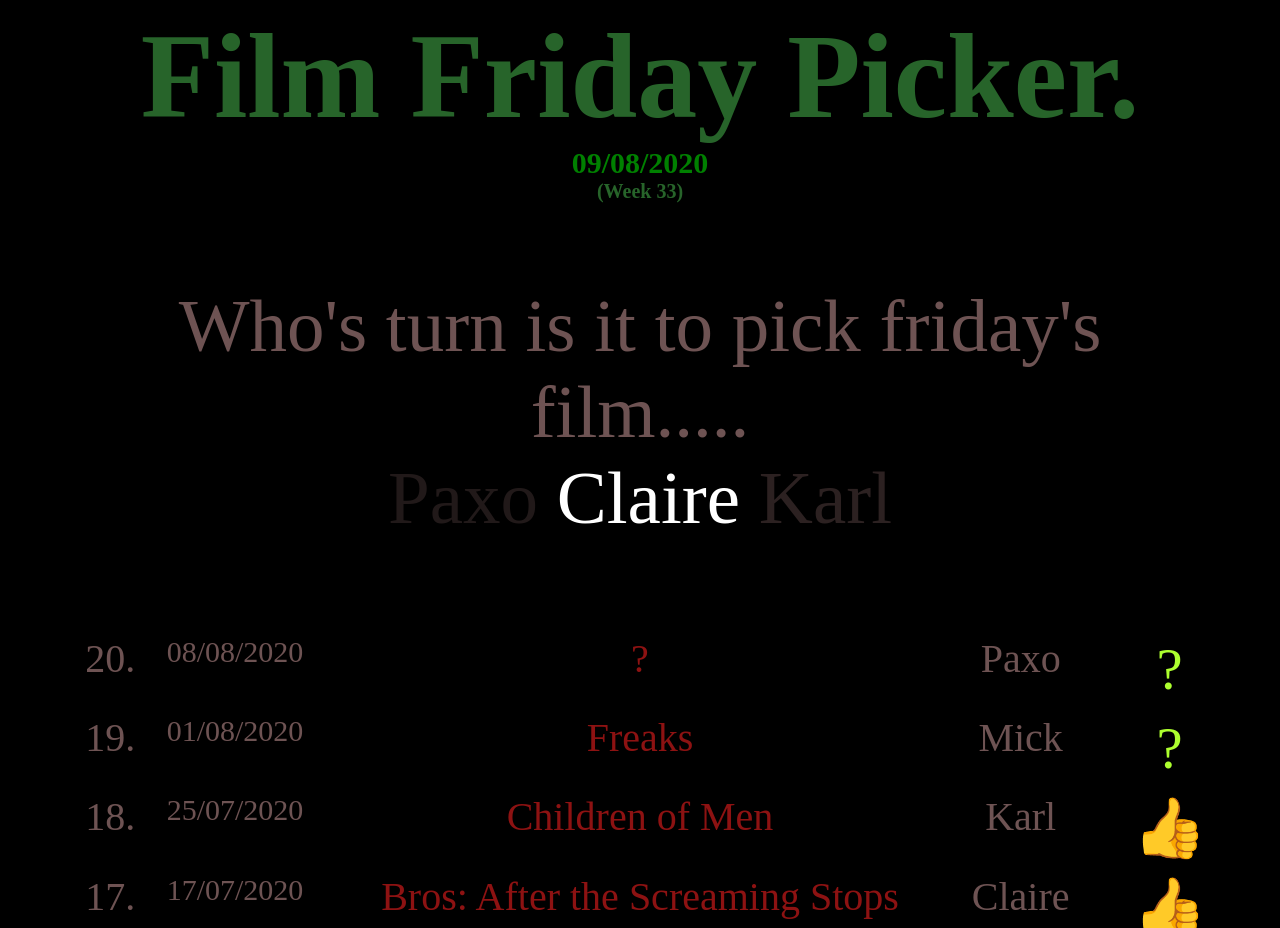
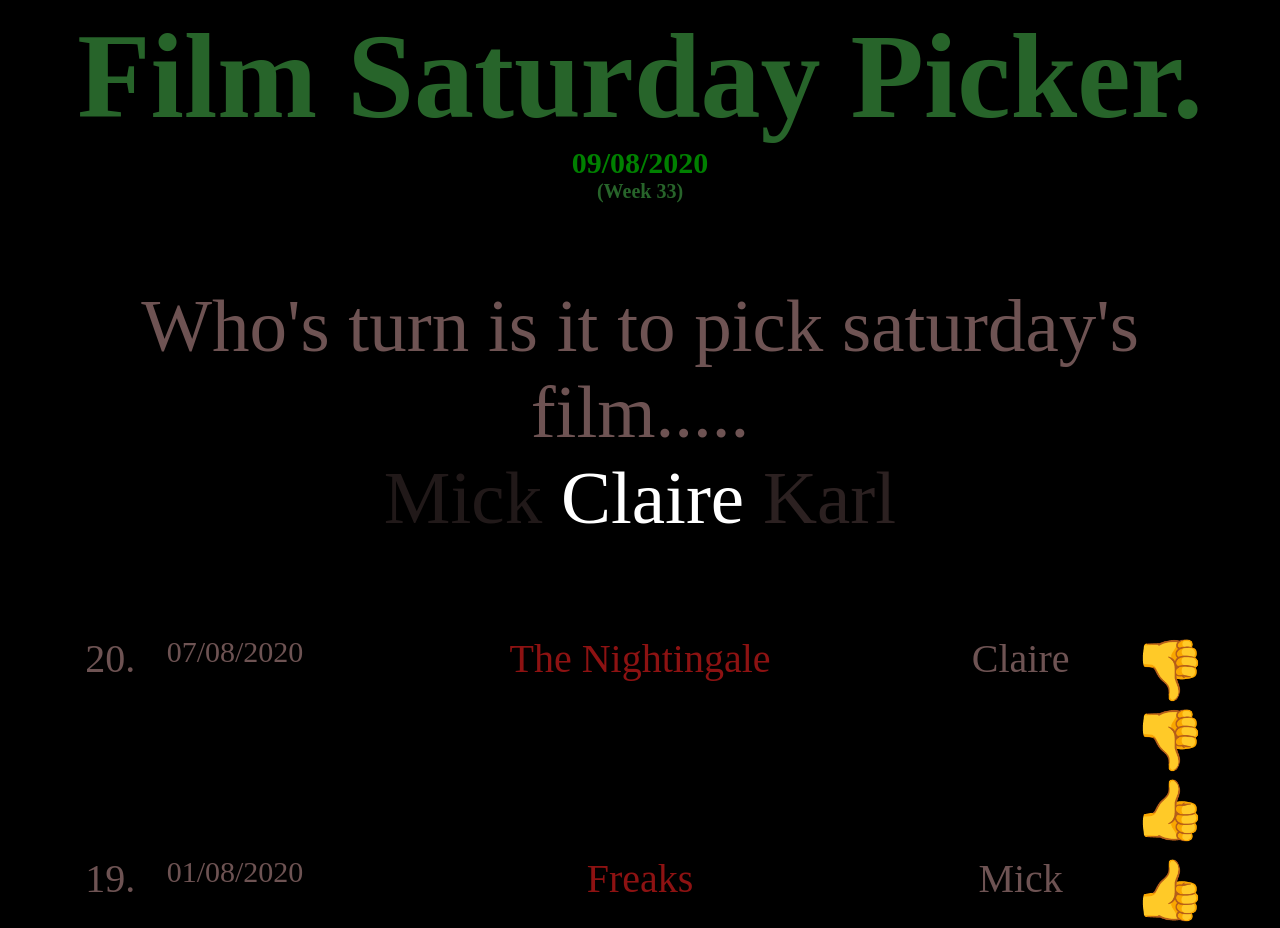
Before and after one commit to bangbangsoftware/fridayfilm, a website: page index.html in a window 1280 px wide. Shown: the top 928 px of the page. Drawn offline with Linux system fonts and the light colour scheme.

Commit message:
Its done

```diff
--- a/index.html
+++ b/index.html
@@ -6,12 +6,12 @@
 
   <body class="style fade-in">
     <h1>
-      Film Friday Picker.
+      Film Saturday Picker.
       <div id="date">03/05/2020</div>
       <div class="week" id="week">ONE</div>
     </h1>
     <span class="statement">
-      Who's turn is it to pick friday's film.....
+      Who's turn is it to pick saturday's film.....
       <div class="dial">
         <span class="last" id="last">Karl</span>
         <span class="picked" id="picked">Karl</span>
@@ -23,12 +23,14 @@
     <br />
     <div class="history">
       <div>20.</div>
-      <div class="date">08/08/2020</div>
+      <div class="date">07/08/2020</div>
       <div>
-        <a target="_blank" href="https://www.netflix.com/title/81031738">?</a>
+        <a target="_blank" href="https://www.netflix.com/title/80202703"
+          >The Nightingale</a
+        >
       </div>
-      <div>Paxo</div>
-      <div class="icon">?</div>
+      <div>Claire</div>
+      <div class="icon">👎👎👍</div>
 
       <div>19.</div>
       <div class="date">01/08/2020</div>
@@ -38,7 +40,7 @@
         >
       </div>
       <div>Mick</div>
-      <div class="icon">?</div>
+      <div class="icon">👍</div>
 
       <div>18.</div>
       <div class="date">25/07/2020</div>
--- a/index.js
+++ b/index.js
@@ -53,4 +53,4 @@ const go = (...crew) => {
   updates([{ picked }, { next }, { last }, { date }, { week }]);
 };
 
-go("Paxo", "Claire", "Karl", "Mick");
+go("Claire", "Karl", "Mick");
```
